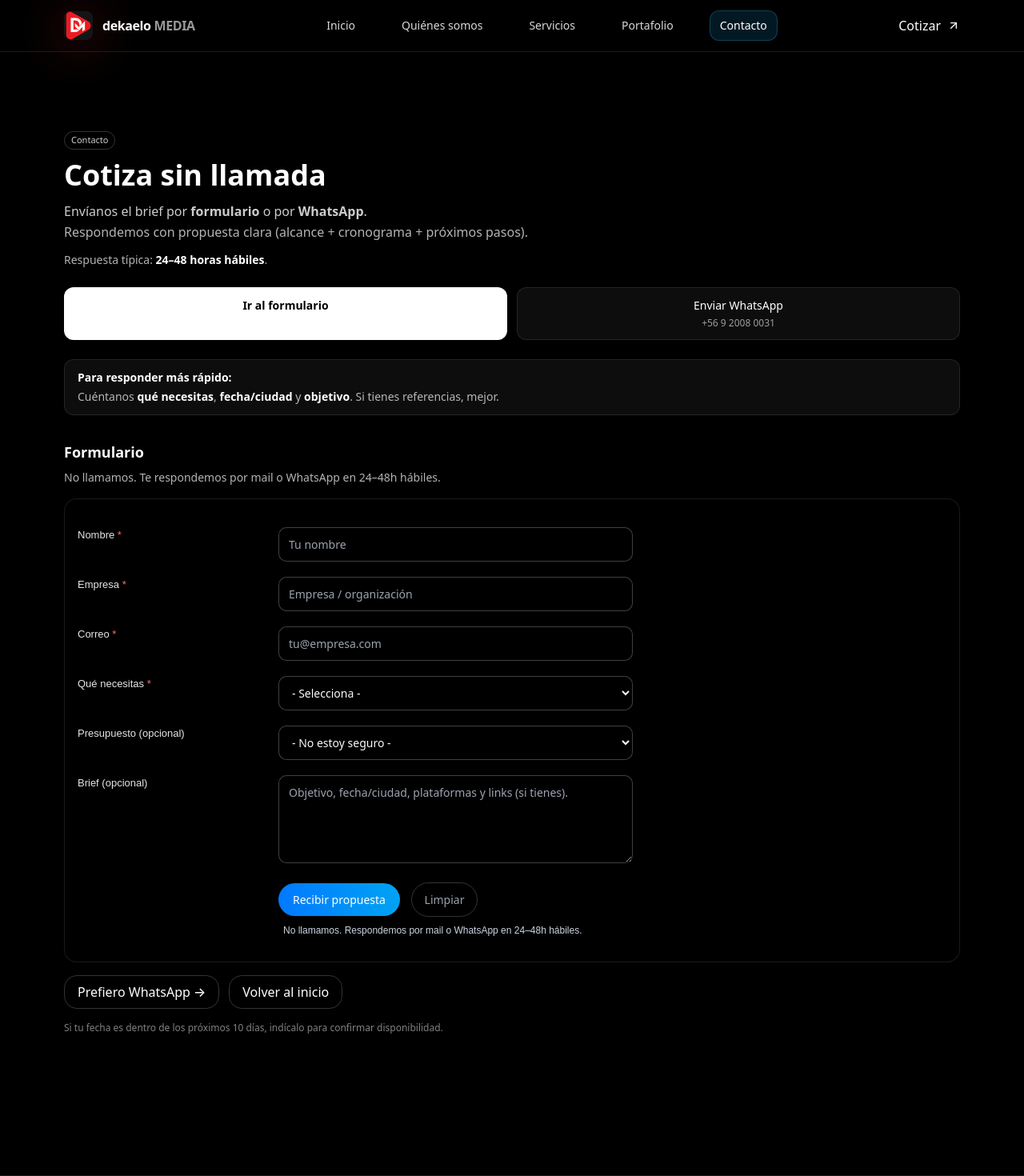
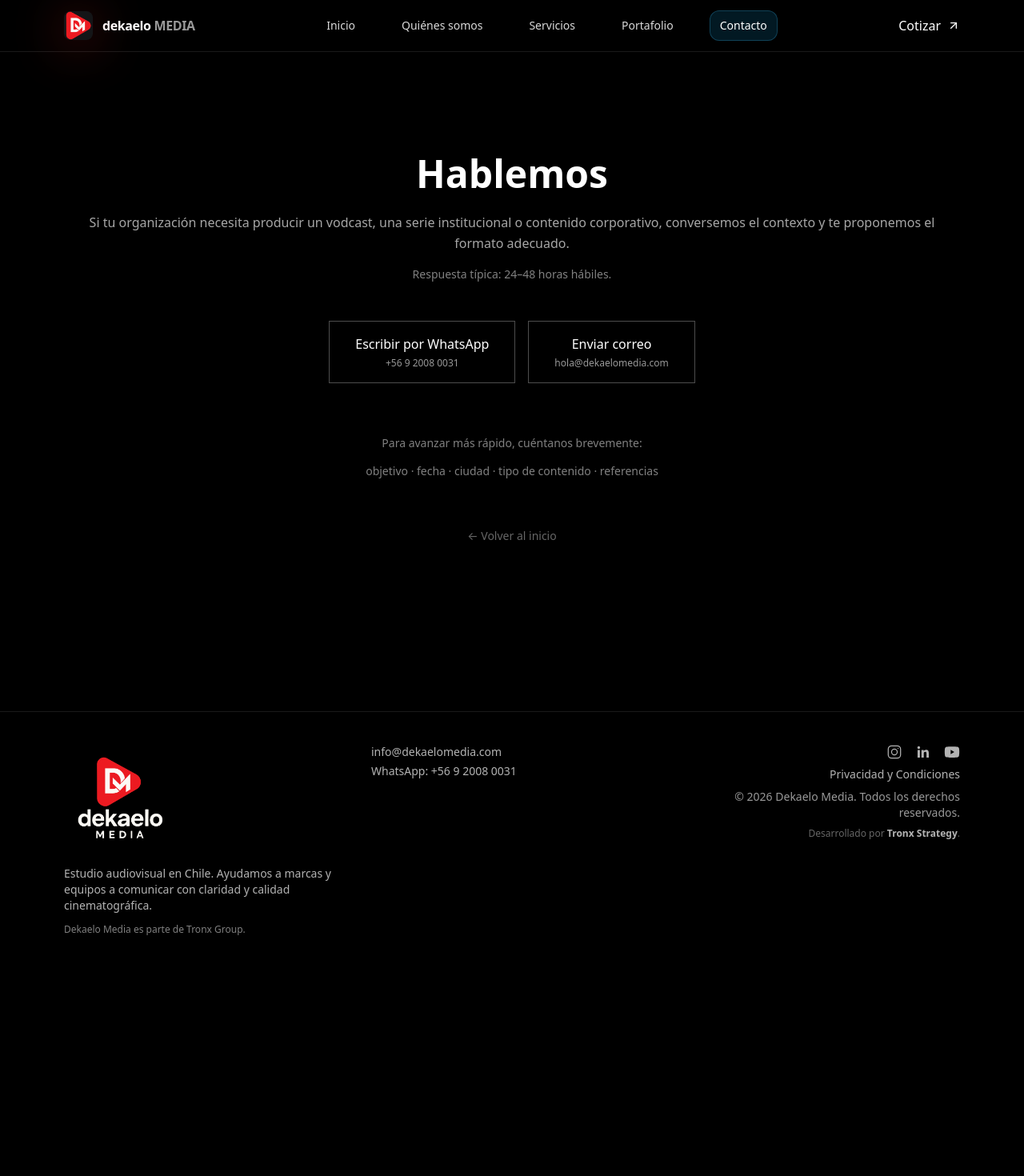
Before and after one commit to TronxGroup/Dekaelo-Media, a Next.js app: page /contacto in a window 1280 px wide. Shown: the top 1470 px of the page at 80% size. After the commit the page ends 1210 px from the top, so only its background shows below. Built offline with nearby package versions, Linux system fonts and the light colour scheme.

Commit message:
Update page.tsx

```diff
--- a/app/contacto/page.tsx
+++ b/app/contacto/page.tsx
@@ -1,45 +1,25 @@
 // app/contacto/page.tsx
 import Link from "next/link";
 import type { Metadata } from "next";
-import ZohoLeadForm from "../components/ZohoLeadForm";
 
 const SITE_URL = "https://www.dekaelomedia.com";
-const CANONICAL = `${SITE_URL}/contacto`;
 const WHATSAPP_NUMBER = "56920080031";
+const EMAIL = "hola@dekaelomedia.com"; // cámbialo si usas otro
 
 export const metadata: Metadata = {
-  metadataBase: new URL(SITE_URL),
-  title: "Contacto | Dekaelo Media",
+  title: "Contacto — Dekaelo Media",
   description:
-    "Cotiza tu video corporativo o plan audiovisual mensual. Envíanos el brief por formulario o WhatsApp. Respondemos con propuesta clara en 24–48 horas hábiles.",
-  alternates: { canonical: CANONICAL },
-  openGraph: {
-    title: "Contacto | Dekaelo Media",
-    description:
-      "Cotiza tu video corporativo o plan audiovisual mensual. Formulario + WhatsApp. Respuesta en 24–48 horas hábiles.",
-    url: CANONICAL,
-    type: "website",
-    siteName: "Dekaelo Media",
-    locale: "es_CL",
-  },
-  twitter: {
-    card: "summary_large_image",
-    title: "Contacto | Dekaelo Media",
-    description:
-      "Cotiza tu video corporativo o plan audiovisual mensual. Formulario + WhatsApp. Respuesta en 24–48 horas hábiles.",
-  },
-  robots: { index: true, follow: true },
+    "Conversemos tu proyecto de vodcast o contenido corporativo. Escríbenos por WhatsApp o correo y te respondemos con una propuesta clara.",
 };
 
 function buildWhatsAppLink() {
   const text =
     `Hola Dekaelo Media.\n` +
-    `Quiero cotizar.\n\n` +
+    `Quiero conversar un proyecto audiovisual.\n\n` +
     `Empresa:\n` +
-    `Qué necesitas (video / vodcast / evento / plan mensual):\n` +
-    `Ciudad y fecha tentativa:\n` +
-    `Objetivo (marca / ventas / RRHH / interna):\n` +
-    `Referencias (links) (opcional):\n`;
+    `Qué necesitan producir:\n` +
+    `Fecha tentativa:\n` +
+    `Objetivo principal:\n`;
 
   return `https://wa.me/${WHATSAPP_NUMBER}?text=${encodeURIComponent(text)}`;
 }
@@ -48,85 +28,76 @@ export default function Page() {
   const wa = buildWhatsAppLink();
 
   return (
-    <section className="section">
-      <div className="container max-w-2xl">
+    <main className="bg-black text-white">
+
+      <section className="container max-w-2xl py-32 text-center">
+
         {/* HEADER */}
-        <div className="mb-6">
-          <span className="badge">Contacto</span>
-          <h1 className="h2 mt-3">Cotiza sin llamada</h1>
-          <p className="p mt-3 text-white/80">
-            Envíanos el brief por <strong>formulario</strong> o por <strong>WhatsApp</strong>.
-            <br className="hidden sm:block" />
-            <span className="text-white/70">Respondemos con propuesta clara (alcance + cronograma + próximos pasos).</span>
+        <h1 className="text-4xl md:text-5xl font-semibold">
+          Hablemos
+        </h1>
+
+        <p className="mt-6 text-white/65 leading-relaxed">
+          Si tu organización necesita producir un vodcast,
+          una serie institucional o contenido corporativo,
+          conversemos el contexto y te proponemos el formato adecuado.
         </p>
-          <p className="mt-3 text-sm text-white/70">
-            Respuesta típica: <span className="font-semibold text-white">24–48 horas hábiles</span>.
+
+        <p className="mt-4 text-sm text-white/50">
+          Respuesta típica: 24–48 horas hábiles.
         </p>
-        </div>
 
-        {/* QUICK CTAS */}
-        <div className="grid sm:grid-cols-2 gap-3">
-          <Link
-            href="#form"
-            className="rounded-xl border border-white/10 bg-white text-black px-4 py-3 text-center font-semibold hover:opacity-90 transition text-sm"
-            data-cta="contact_go_form"
-          >
-            Ir al formulario
-          </Link>
+
+        {/* CTA PRINCIPAL */}
+        <div className="mt-12 flex flex-col sm:flex-row gap-4 justify-center">
 
           <a
             href={wa}
             target="_blank"
             rel="noopener noreferrer"
-            className="rounded-xl border border-white/10 bg-white/5 px-4 py-3 text-center hover:bg-white/10 transition text-sm text-white"
-            data-cta="contact_whatsapp"
+            className="border border-white/30 px-8 py-4 hover:bg-white hover:text-black transition"
           >
-            Enviar WhatsApp
-            <div className="text-xs text-white/60 mt-1">+56 9 2008 0031</div>
+            Escribir por WhatsApp
+            <div className="text-xs opacity-60 mt-1">
+              +56 9 2008 0031
+            </div>
           </a>
+
+          <a
+            href={`mailto:${EMAIL}`}
+            className="border border-white/30 px-8 py-4 hover:bg-white hover:text-black transition"
+          >
+            Enviar correo
+            <div className="text-xs opacity-60 mt-1">
+              {EMAIL}
+            </div>
+          </a>
+
         </div>
 
-        {/* EXPECTATIONS (simple) */}
-        <div className="mt-6 rounded-xl border border-white/10 bg-white/5 px-4 py-3 text-sm text-white/70">
-          <p className="font-semibold text-white">Para responder más rápido:</p>
-          <p className="mt-1">
-            Cuéntanos <strong className="text-white">qué necesitas</strong>, <strong className="text-white">fecha/ciudad</strong> y{" "}
-            <strong className="text-white">objetivo</strong>. Si tienes referencias, mejor.
+
+        {/* GUIA SUAVE */}
+        <div className="mt-16 text-white/50 text-sm leading-relaxed max-w-xl mx-auto">
+          <p>
+            Para avanzar más rápido, cuéntanos brevemente:
+          </p>
+          <p className="mt-3">
+            objetivo · fecha · ciudad · tipo de contenido · referencias
           </p>
         </div>
 
-        {/* FORM */}
-        <div id="form" className="mt-8">
-          <h2 className="text-lg font-semibold text-white mb-2">Formulario</h2>
-          <p className="text-sm text-white/70 mb-4">
-            No llamamos. Te respondemos por mail o WhatsApp en 24–48h hábiles.
-          </p>
 
-          <div className="rounded-2xl border border-white/10 bg-black/40 p-4">
-            <ZohoLeadForm />
-          </div>
-
-          {/* AFTER-FORM CTA */}
-          <div className="mt-4 flex flex-col sm:flex-row gap-3">
-            <a
-              href={wa}
-              target="_blank"
-              rel="noopener noreferrer"
-              className="btn-outline text-center"
-              data-cta="contact_whatsapp_after_form"
+        {/* VOLVER */}
+        <div className="mt-14">
+          <Link
+            href="/"
+            className="text-white/40 hover:text-white text-sm transition"
           >
-              Prefiero WhatsApp →
-            </a>
-            <Link href="/" className="btn-outline text-center" data-cta="contact_back_home">
-              Volver al inicio
+            ← Volver al inicio
           </Link>
         </div>
 
-          <p className="mt-4 text-xs text-white/50">
-            Si tu fecha es dentro de los próximos 10 días, indícalo para confirmar disponibilidad.
-          </p>
-        </div>
-      </div>
       </section>
+    </main>
   );
 }
```
Lines whose indentation alone changed are shown as unchanged.
